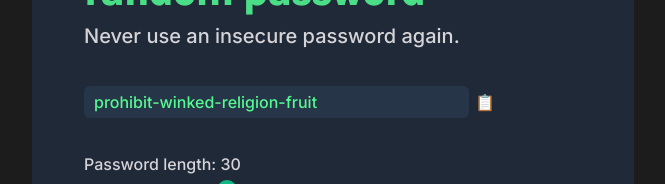
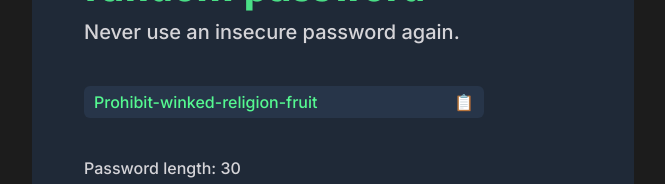
Before and after one commit to ilya-aby/scrimba-pw-generator, a plain HTML site: page index.html in a window 1280 px wide. Shown: the part 216-400 px from the top of the page, without its empty margins (307-972 px from the left). Drawn offline with Linux system fonts and the light colour scheme.

Commit message:
Visual change for copy to clipboard button, auto-capitalize first letter

```diff
--- a/script.js
+++ b/script.js
@@ -35,6 +35,7 @@ function generatePassword() {
                 password += spacerChar;
                 remainingLength--;
             }
+            password = password.charAt(0).toUpperCase() + password.slice(1);
         }
     } else {
         for (let i = 0; i < passwordLength; i++) {
@@ -43,21 +44,17 @@ function generatePassword() {
         }
     }
 
-    // Animate the password generation
     const passwordElement = document.getElementById("password");
     passwordElement.textContent = password;
-    passwordElement.classList.add('password-generated');
-    setTimeout(() => passwordElement.classList.remove('password-generated'), 300);
 }
 
 function copyPassword() {
     const passwordElement = document.getElementById("password");
     const password = passwordElement.textContent;
-    const copyButton = document.getElementById("copy-button");
     navigator.clipboard.writeText(password)
         .then(() => {
-            copyButton.textContent = '✅';
-            setTimeout(() => copyButton.textContent = '📋', 750);
+            passwordElement.classList.add('password-highlight-animation');
+            setTimeout(() => passwordElement.classList.remove('password-highlight-animation'), 300);
         })
         .catch(err => {
             console.error('Failed to copy: ', err);
--- a/style.css
+++ b/style.css
@@ -38,9 +38,10 @@ body {
 }
 
 #password-container {
-    display: flex;
-    justify-content: start;
-    align-items: center;
+    position: relative;
+    margin-top: 20px;
+    margin-bottom: 20px;
+    width: 400px;
 }
 
 #password {
@@ -49,35 +50,40 @@ body {
     font-weight: 500;
     color: #55F991;
     background: #273549;
-    width: 375px;
+    width: 100%;
     height: 32px;
     border-radius: 6px;
     display: flex;
-    justify-content: start;
     align-items: center;
-
-    padding-left: 10px;
+    padding: 0 40px 0 10px; /* Right padding for button */
+    margin: 0;
+    box-sizing: border-box;
+    overflow: hidden;
+    text-overflow: ellipsis;
+    white-space: nowrap;
 }
 
 #copy-button {
+    position: absolute;
+    right: 0;
+    top: 0;
+    height: 100%;
     font-family: "Inter", sans-serif;
     font-size: 16px;
     font-weight: 500;
-    background-color: #1F2937;
-    color: #fff;
+    background-color: transparent;
     border: none;
-    display: flex;
-    justify-content: start;
-    align-items: center;
-    height: 32px;
-    padding: 0px 6px;
-    border-radius: 6px;
+    padding: 0 10px;
     cursor: pointer;
-    transition: transform 0.2s;
+    transition: background-color 0.2s;
+}
+
+#copy-button:hover {
+    background-color: rgba(255, 255, 255, 0.1);
 }
 
 #copy-button:active {
-    transform: scale(0.9);
+    background-color: rgba(255, 255, 255, 0.2);
 }
 
 #generate-password {
@@ -184,6 +190,6 @@ body {
     100% { background-color: #273549; }
 }
 
-#password.password-generated {
+#password.password-highlight-animation {
     animation: highlight 0.3s ease-in-out;
 }
```
Also changed, not shown: images/password-generator-screenshot.png.
